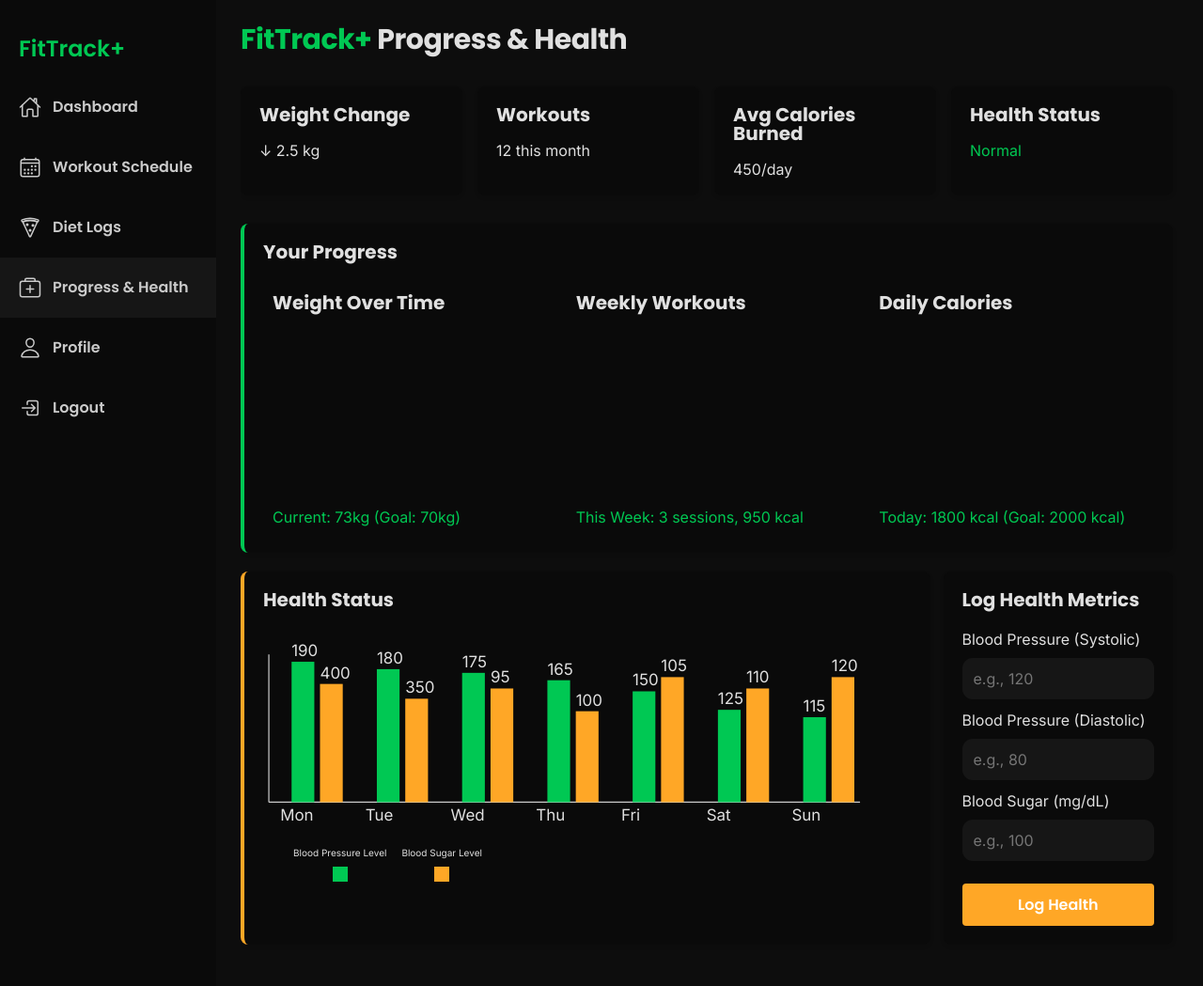
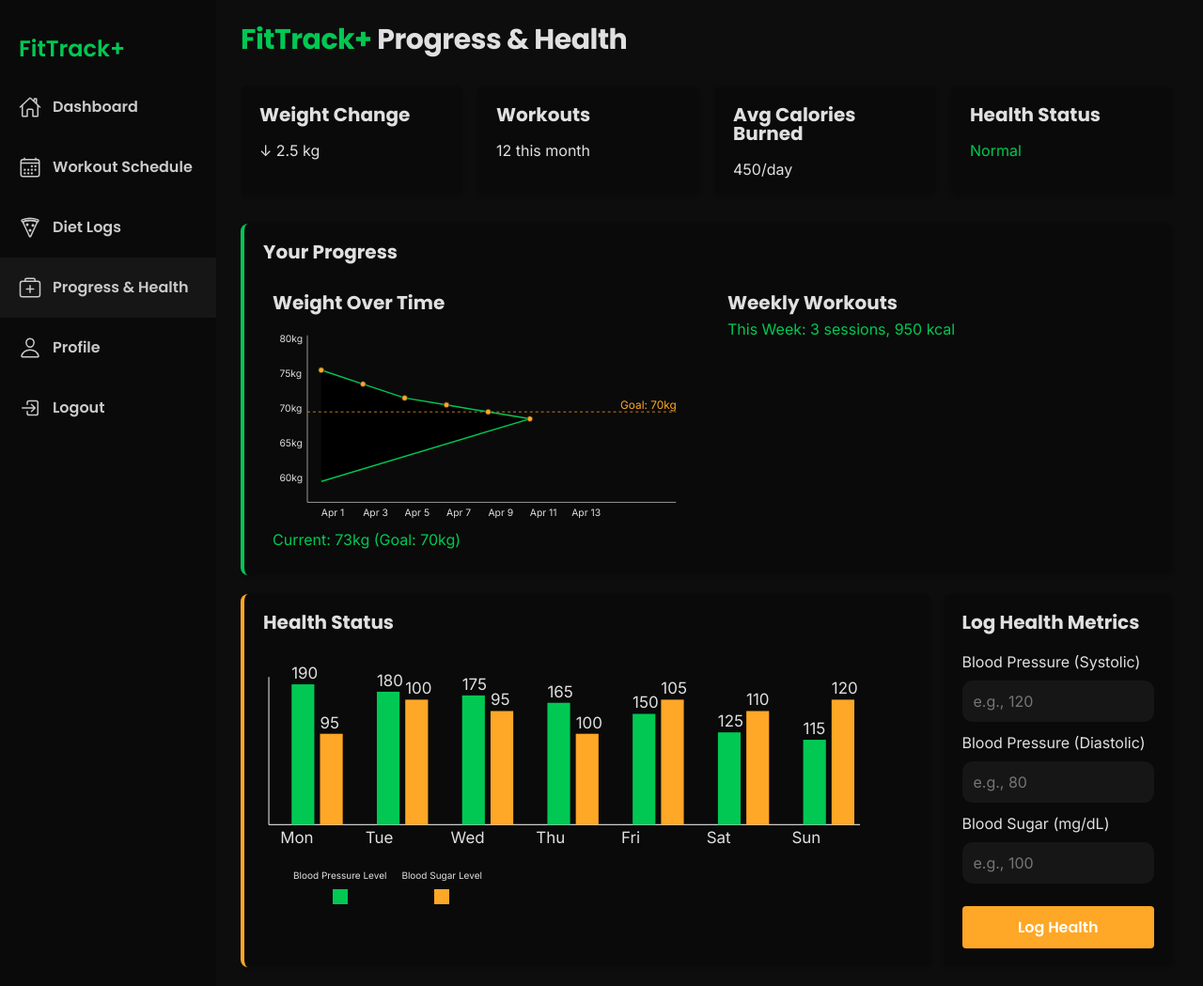
Before and after one commit to okrt12/fitness-tracking-system, a PHP site: page /pages/progresshealth.php in a window 1280 px wide. Shown: the whole page at 94% size. Run offline with PHP 8.4, Linux system fonts and the light colour scheme; a map, chart or similar area stays blank.

Commit message:
add the line chart for the weight trend

```diff
--- a/assets/css/progresshealth.css
+++ b/assets/css/progresshealth.css
@@ -61,8 +61,8 @@
 }
 
 .chart-card div {
-  width: 30rem;
-  height: 20rem;
+  /* width: 30rem;
+    height: 20rem; */
 }
 
 .chart-card p {
@@ -101,6 +101,7 @@ input {
 
 svg {
   height: 100%;
+  width: 100%;
 }
 
 svg text {
@@ -108,6 +109,44 @@ svg text {
   font-size: 1.4rem;
   fill: var(--text-color);
 }
+
+/* *********************************** Weight ********************************************************** */
+
+.goal-line {
+  stroke: var(--accent-color1);
+}
+
+.goal-line__text {
+  fill: var(--accent-color1);
+  font-size: 1.6rem;
+}
+
+.line-chart circle {
+  fill: var(--accent-color1);
+}
+
+.polyline {
+  stroke: var(--primary-color);
+  stroke-width: 2;
+}
+
+.line {
+  stroke: #00c853;
+  stroke-width: 2;
+  fill: none;
+}
+.goal-line {
+  stroke: #ffa726;
+  stroke-width: 1;
+  stroke-dasharray: 4;
+}
+.dot {
+  fill: #aeea00;
+  stroke: #212121;
+  stroke-width: 1;
+}
+
+/* ********************************************* Health Status **************************************** */
 
 .bp-bar {
   fill: var(--primary-color);
--- a/assets/js/progresshealth.js
+++ b/assets/js/progresshealth.js
@@ -1,37 +1,8 @@
-// element.setAttribute("attributeName", "newValue");
 // Health Form
 const diastolicInput = document.querySelector(".bp-diastolic");
 const systolicInput = document.querySelector(".bp-systolic");
 const bloodSugarInput = document.querySelector(".blood-sugar");
 const healthBtn = document.querySelector(".health-btn");
-// BP Bar
-const monBpBar = document.querySelector(".bp-mon-bar");
-const tueBpBar = document.querySelector(".bp-tue-bar");
-const wedBpBar = document.querySelector(".bp-wed-bar");
-const thuBpBar = document.querySelector(".bp-thu-bar");
-const friBpBar = document.querySelector(".bp-fri-bar");
-const satBpBar = document.querySelector(".bp-sat-bar");
-const sunBpBar = document.querySelector(".bp-sun-bar");
-
-const monBPText = document.querySelector(".mon-bp_text");
-
-// Sugar Bar
-const monSugarBar = document.querySelector(".sugar-mon-bar");
-const tueSugarBar = document.querySelector(".sugar-tue-bar");
-const wedSugarBar = document.querySelector(".sugar-wed-bar");
-const thuSugarBar = document.querySelector(".sugar-thu-bar");
-const friSugarBar = document.querySelector(".sugar-fri-bar");
-const satSugarBar = document.querySelector(".sugar-sat-bar");
-const sunSugarBar = document.querySelector(".sugar-sun-bar");
-
-// Day label
-const monText = document.querySelector(".text-mon");
-const tueText = document.querySelector(".text-tue");
-const wedText = document.querySelector(".text-wed");
-const thuText = document.querySelector(".text-thu");
-const friText = document.querySelector(".text-fri");
-const satText = document.querySelector(".text-sat");
-const sunText = document.querySelector(".text-sun");
 
 // Var
 const maxY = 140;
@@ -83,6 +54,26 @@ dataBP.forEach((el, i) => {
   updateBarGraph("bp", el, valueToHeight(el, maxBP), i + 1);
 });
 
-dataBS.forEach((el, i) => {
-  updateBarGraph("sugar", el, valueToHeight(el, maxBSL), i + 1);
-});
+// dataBS.forEach((el, i) => {
+//   updateBarGraph("sugar", el, valueToHeight(el, maxBSL), i + 1);
+// });
+
+////////////////////////////////////////////////////////////////////////////////////////
+/////////////////////////////////// Line Chart ////////////////////////////////////////
+// Dom
+const lineChart = document.querySelector(".line-chart");
+const weightPolyline = document.querySelector(".weight-polyline");
+
+// Var
+const circleX = 70;
+const circleY = 230;
+
+const dataWeight = [60, 65, 70, 60, 65, 75, 80];
+
+const circleHTML = `<circle class="dot" cx="${circleX}" cy="${circleY}" r="4" />`;
+const polylineHTML = `  <polyline class="polyline weight-polyline" points =
+  "70,70 130,90 190,110 250,120 310,130 370,140 ${circleX + "," + circleY}"
+   />`;
+
+// lineChart.insertAdjacentHTML("beforeend", circleHTML);
+lineChart.insertAdjacentHTML("afterbegin", polylineHTML);
--- a/pages/progresshealth.php
+++ b/pages/progresshealth.php
@@ -135,7 +135,98 @@
               <!-- Weight Chart -->
               <div class="chart-card">
                 <h3 class="cards-header">Weight Over Time</h3>
-                <div class="weightChart"></div>
+                <div class="weight-chart">
+                  <svg
+                    class="line-chart weight-line__chart"
+                    viewBox="0 0 600 300"
+                    xmlns="http://www.w3.org/2000/svg"
+                  >
+                    <!-- Y-axis line -->
+                    <line x1="50" y1="20" x2="50" y2="260" stroke="#ccc" />
+
+                    <!-- X-axis line -->
+                    <line x1="50" y1="260" x2="580" y2="260" stroke="#ccc" />
+
+                    <!-- Y-axis labels -->
+                    <text class="day1-kg__text" x="10" y="30">80kg</text>
+                    <text class="day2-kg__text" x="10" y="80">75kg</text>
+                    <text class="day3-kg__text" x="10" y="130">70kg</text>
+                    <text class="day4-kg__text" x="10" y="180">65kg</text>
+                    <text class="day5-kg__text" x="10" y="230">60kg</text>
+
+                    <!-- Goal line -->
+                    <line
+                      class="goal-line"
+                      x1="50"
+                      y1="130"
+                      x2="580"
+                      y2="130"
+                      stroke-dasharray="4"
+                    />
+                    <text class="goal-line__text" x="500" y="125">
+                      Goal: 70kg
+                    </text>
+
+                    <!-- X-axis labels -->
+                    <text class="day1-weight__text" x="70" y="280">Apr 1</text>
+                    <text class="day2-weight__text" x="130" y="280">Apr 3</text>
+                    <text class="day3-weight__text" x="190" y="280">Apr 5</text>
+                    <text class="day4-weight__text" x="250" y="280">Apr 7</text>
+                    <text class="day5-weight__text" x="310" y="280">Apr 9</text>
+                    <text class="day6-weight__text" x="370" y="280">
+                      Apr 11
+                    </text>
+                    <text class="day7-weight__text" x="430" y="280">
+                      Apr 13
+                    </text>
+
+                    <!-- Weight line (sample data) -->
+
+                    <!-- Dots on the line -->
+                    <circle
+                      class="dot day1-weight__dot"
+                      cx="70"
+                      cy="70"
+                      r="4"
+                    />
+                    <circle
+                      class="dot day2-weight__dot"
+                      cx="130"
+                      cy="90"
+                      r="4"
+                    />
+                    <circle
+                      class="dot day3-weight__dot"
+                      cx="190"
+                      cy="110"
+                      r="4"
+                    />
+                    <circle
+                      class="dot day4-weight__dot"
+                      cx="250"
+                      cy="120"
+                      r="4"
+                    />
+                    <circle
+                      class="dot day5-weight__dot"
+                      cx="310"
+                      cy="130"
+                      r="4"
+                    />
+                    <circle
+                      class="dot day6-weight__dot"
+                      cx="370"
+                      cy="140"
+                      r="4"
+                    />
+                    <!-- <circle
+                      class="dot day7-weight__dot"
+                      cx="430"
+                      cy="160"
+                      r="4"
+                    /> -->
+                  </svg>
+                </div>
                 <p class="cards-description normal-text">
                   Current: 73kg (Goal: 70kg)
                 </p>
@@ -149,13 +240,13 @@
                 </p>
               </div>
               <!-- Diet Chart -->
-              <div class="chart-card">
+              <!-- <div class="chart-card">
                 <h3 class="cards-header">Daily Calories</h3>
                 <div class="dietChart"></div>
                 <p class="cards-description normal-text">
                   Today: 1800 kcal (Goal: 2000 kcal)
                 </p>
-              </div>
+              </div> -->
             </div>
           </div>
         </div>
@@ -225,12 +316,13 @@
                 <text class="day3-bp_text" x="200" y="55">125</text>
 
                 <rect
-                  class="sugar-bar day3-bp_bar sugar-wed-bar"
+                  class="sugar-bar day3-sugar_bar sugar-wed-bar"
                   x="225"
                   y="40"
                   width="20"
                   height="100"
                 />
+
                 <text class="day3-sugar_text" x="225" y="35">95</text>
 
                 <!-- Thu -->
```
